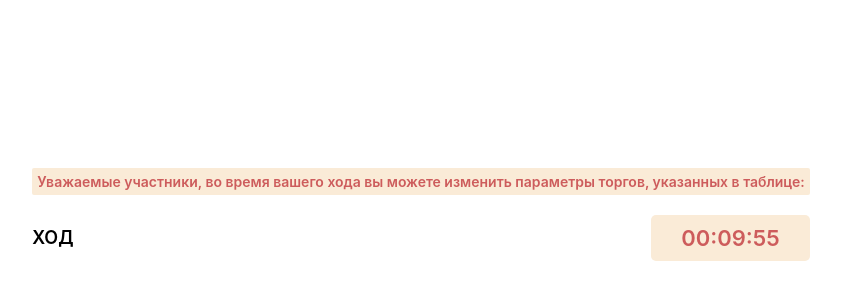
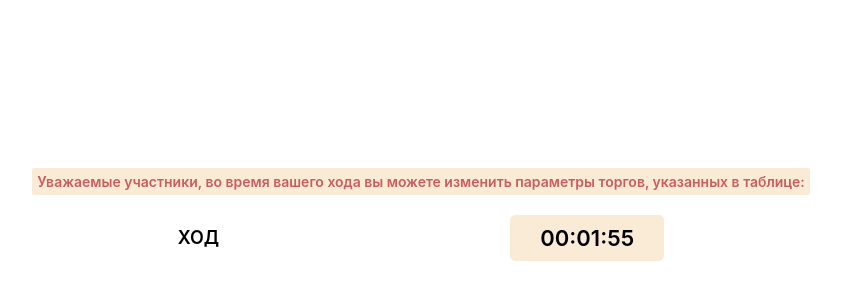
Before and after one commit to godtyze/test-react-trade, a React (Create React App) app: page / in a window 1280 px wide. Shown: the part 186-486 px from the top of the page, without its empty margins (219-1060 px from the left). Built offline with nearby package versions, Linux system fonts and the light colour scheme; the HTML template or start-up script is replaced by a standard one.

Commit message:
fix: fix timer

```diff
--- a/src/components/timer/timer.css
+++ b/src/components/timer/timer.css
@@ -1,16 +1,15 @@
 .timer {
-  margin-left: auto;
   padding: 10px 30px 10px 30px;
   font-weight: 600;
   background-color: antiquewhite;
   border-radius: 5px;
-  color: indianred;
   font-size: 22px;
 }
 
 .timer-wrapper {
   display: flex;
   align-items: center;
+  justify-content: space-around;
 }
 
 .timer-text {
--- a/src/components/timer/timer.tsx
+++ b/src/components/timer/timer.tsx
@@ -3,7 +3,7 @@ import {getPaddedTime} from "../../utils";
 import './timer.css';
 
 const Timer: React.FC = () => {
-  const [timeLeft, setTimeLeft] = useState(600);
+  const [timeLeft, setTimeLeft] = useState(120);
 
   const hours = getPaddedTime(Math.floor(timeLeft / (60 * 60)));
   const minutes = getPaddedTime(Math.floor(timeLeft / 60));
@@ -11,7 +11,7 @@ const Timer: React.FC = () => {
 
   useEffect(() => {
     const interval = setInterval(() => {
-      setTimeLeft((prevTime) => prevTime >= 1 ? prevTime - 1 : 0);
+      setTimeLeft((prevTime) => prevTime >= 1 ? prevTime - 1 : 120);
     }, 1000);
 
     return () => clearInterval(interval);
```
